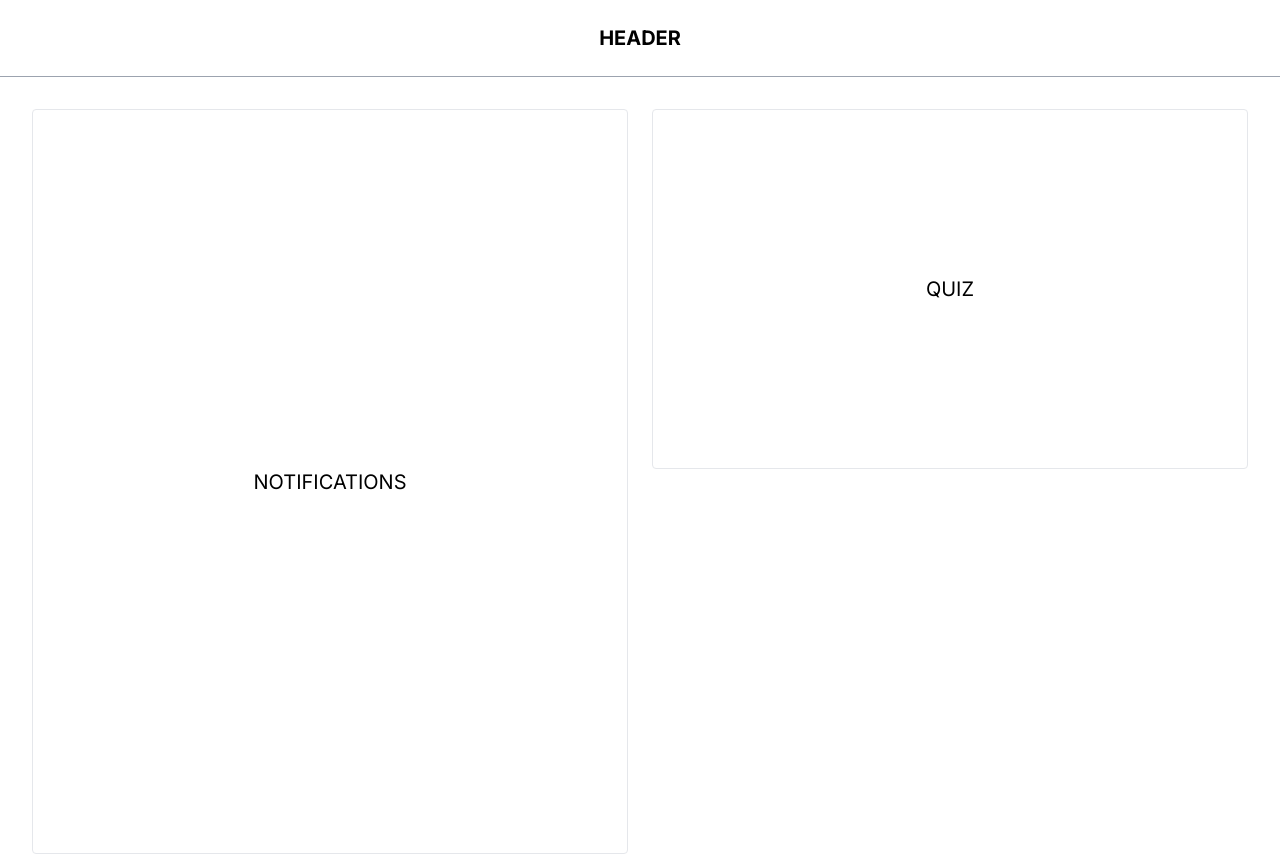
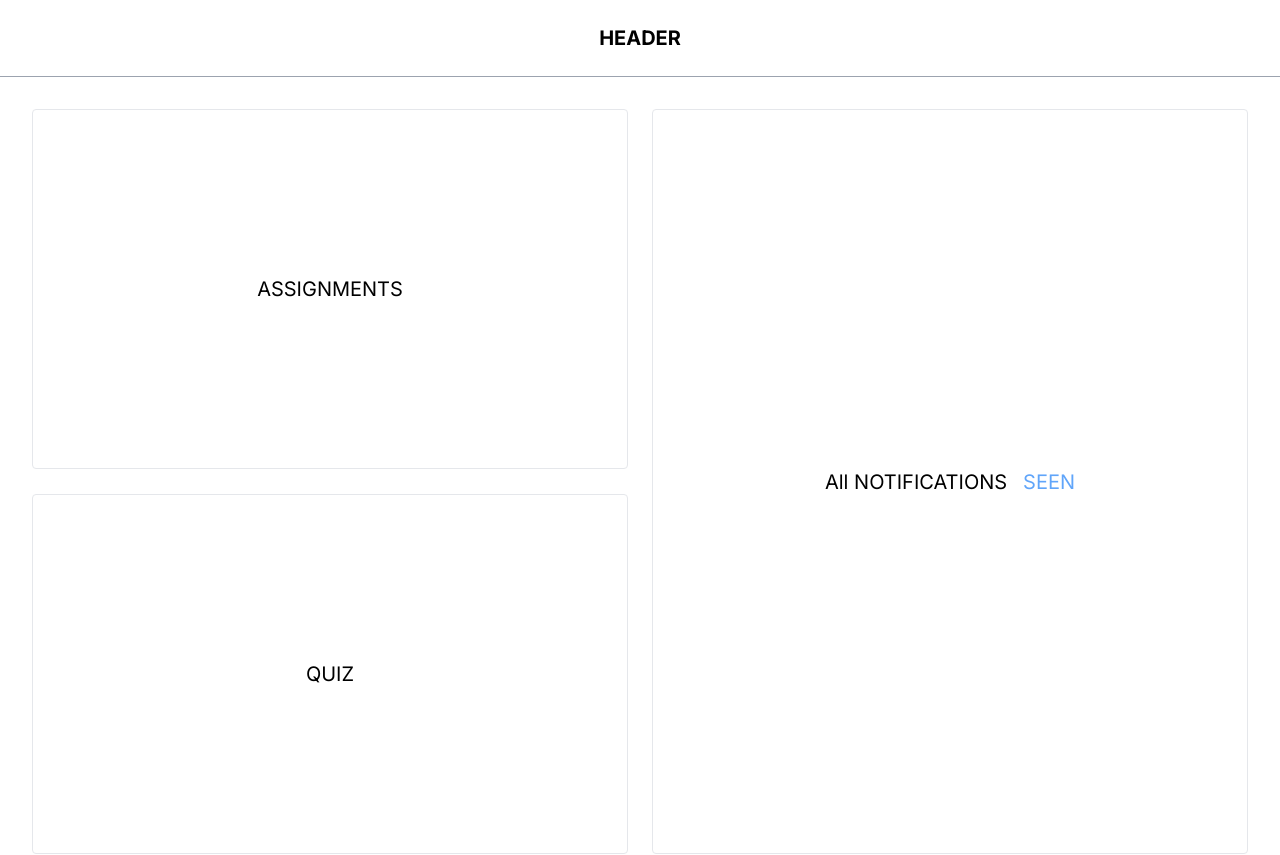
Before and after one commit to oliullah05/Nextjs--Advanced-Routing, a Next.js app: page /parallel-dashboard in a window 1280 px wide. Shown: the top 855 px of the page. Built offline with nearby package versions, Linux system fonts and the light colour scheme.

Commit message:
different page load into single parallel-routes with chane route but not change other page...by doing createFolder in @folder

```diff
--- a/app/parallel-dashboard/@assignments/(hack)/loading.jsx
+++ /dev/null
@@ -1,11 +0,0 @@
-import React from 'react';
-
-const Loading = () => {
-    return (
-        <div>
-            <h1 className="text-yellow-500">Loading ......... Assignmen</h1>
-        </div>
-    );
-};
-
-export default Loading;
--- a/app/parallel-dashboard/@notifications/error.jsx
+++ /dev/null
@@ -1,11 +0,0 @@
-"use client"
-
-const error = () => {
-    return (
-        <div className="h-full w-full m-auto">
-            <h1 className="text-red-500"> ann Error capture in NOTIFICITION</h1>
-        </div>
-    );
-};
-
-export default error;
--- a/app/parallel-dashboard/@notifications/loading.jsx
+++ /dev/null
@@ -1,11 +0,0 @@
-import React from 'react';
-
-const Loading = () => {
-    return (
-        <div>
-            <h1 className="text-yellow-500">Loading ......... Notifications</h1>
-        </div>
-    );
-};
-
-export default Loading;
--- a/app/parallel-dashboard/@notifications/page.js
+++ /dev/null
@@ -1,10 +0,0 @@
-import wait from "@/lib/wait";
-
-export default async function NotificationsPage() {
-    await wait(4000)
-    return (
-        <div className="text-xl p-4 row-span-2 border border-gray-200 rounded h-[745px] flex items-center justify-center">
-            NOTIFICATIONS
-        </div>
-    );
-}
--- /dev/null
+++ b/app/parallel-dashboard/@notifications/page.jsx
@@ -0,0 +1,14 @@
+import wait from "@/lib/wait";
+import Link from "next/link";
+
+export default async function NotificationsPage() {
+    await wait(4000)
+    return (
+        <div className="text-xl gap-4 p-4 row-span-2 border border-gray-200 rounded h-[745px] flex items-center justify-center">
+           <span>All NOTIFICATIONS</span>
+           <div>
+            <Link className="text-blue-400" href={"/parallel-dashboard/seen"}>SEEN</Link>
+           </div>
+        </div>
+    );
+}
--- /dev/null
+++ b/app/parallel-dashboard/@notifications/seen/page.jsx
@@ -0,0 +1,14 @@
+import wait from "@/lib/wait";
+import Link from "next/link";
+
+export default async function SeenNotificationsPage() {
+    await wait(4000)
+    return (
+        <div className="text-xl gap-4 p-4 row-span-2 border border-gray-200 rounded h-[745px] flex items-center justify-center">
+           <span>Seen NOTIFICATIONS</span>
+           <div>
+            <Link className="text-blue-400" href={"/parallel-dashboard"}>ALL NOTIFICATIONS</Link>
+           </div>
+        </div>
+    );
+}
--- a/app/parallel-dashboard/@quiz/loading.jsx
+++ /dev/null
@@ -1,11 +0,0 @@
-import React from 'react';
-
-const Loading = () => {
-    return (
-        <div>
-            <h1 className="text-yellow-500">Loading ......... Quiz</h1>
-        </div>
-    );
-};
-
-export default Loading;
--- a/app/parallel-dashboard/layout.js
+++ b/app/parallel-dashboard/layout.js
@@ -1,10 +1,9 @@
 export default function DashboardLayout({ children, assignments, notifications, quiz }) {
-    const isLoggedIn = true;
     return (
         <>{children}
             <div className="grid gap-6 grid-cols-2 grid-rows-2 p-8">
                 {assignments}
-                {isLoggedIn && notifications}
+                { notifications}
                 {quiz}
             </div>
         </>
--- a/app/parallel-dashboard/loading.jsx
+++ /dev/null
@@ -1,11 +0,0 @@
-import React from 'react';
-
-const Loading = () => {
-    return (
-        <div>
-            <h1 className="text-yellow-500">Loading .........</h1>
-        </div>
-    );
-};
-
-export default Loading;
```
Also changed, not shown: app/parallel-dashboard/@assignments/page.js (renamed from app/parallel-dashboard/@assignments/(hack)/page.js).
